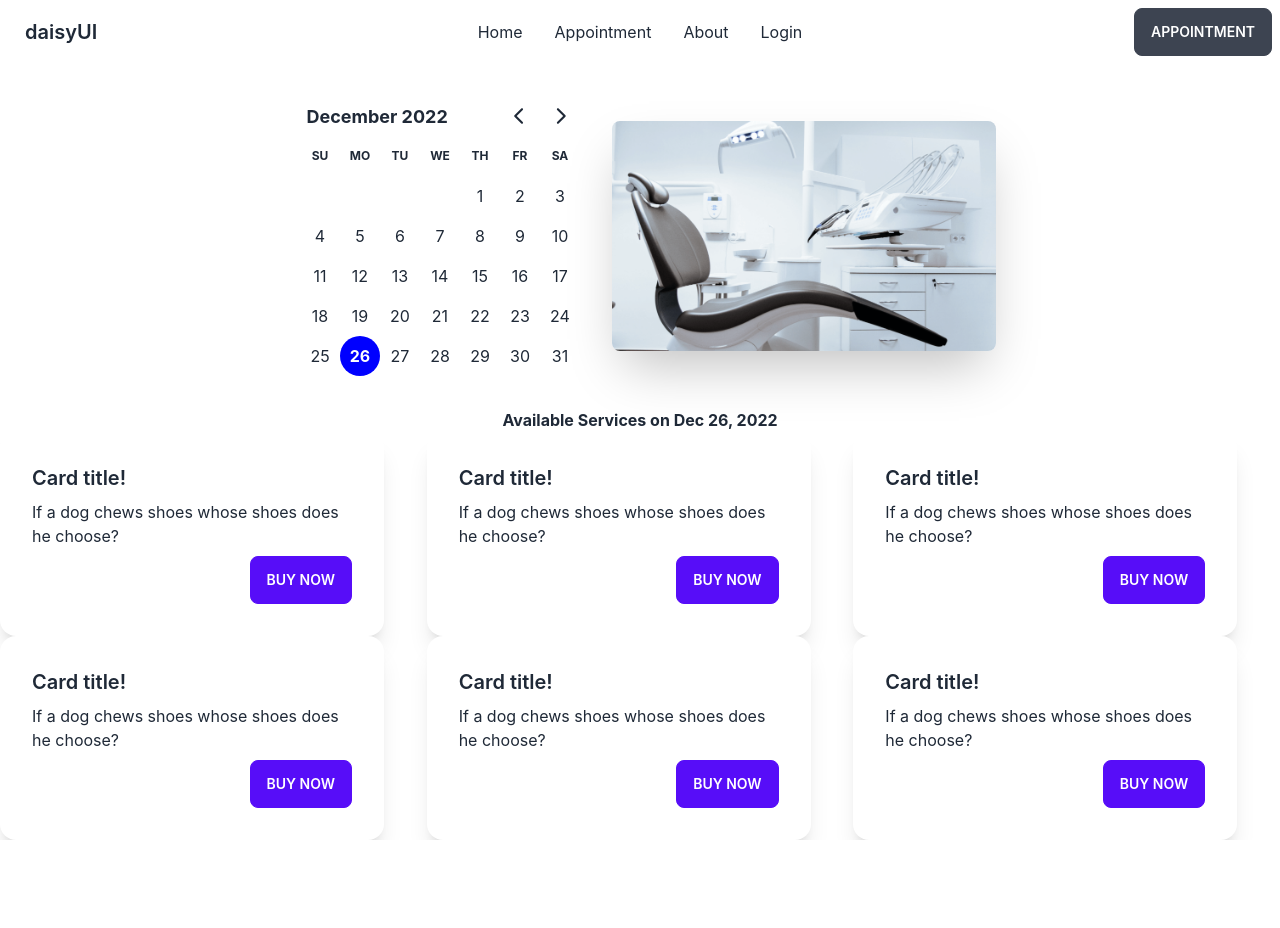
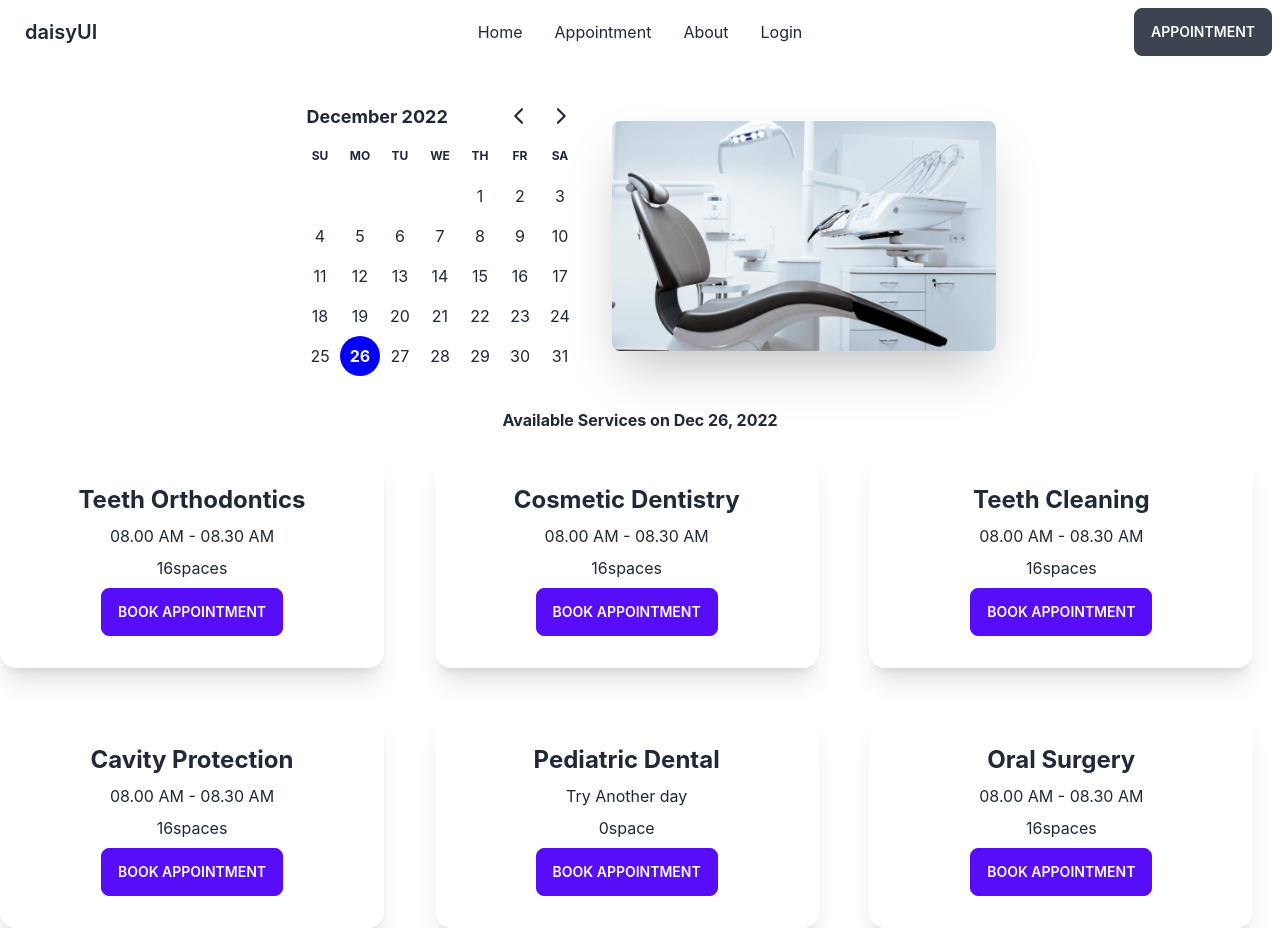
Before and after one commit to Mr-Rahman786/dimentional-projects, a React (Create React App) app: page /appointment in a window 1280 px wide. Before the commit the page ends 840 px from the top, so only its background shows below. Built offline with nearby package versions, Linux system fonts and the light colour scheme.

Commit message:
added slot dynamically

```diff
--- a/src/Pages/Appointment/AvailableAppointment/AppointmentOption.js
+++ b/src/Pages/Appointment/AvailableAppointment/AppointmentOption.js
@@ -1,15 +1,21 @@
 import React from 'react';
 
-const AppointmentOption = ({ appointmentOption }) => {
+const AppointmentOption = ({ appointmentOption, setTreatment }) => {
     const { name, slots } = appointmentOption;
     return (
         <div>
-            <div className="card w-96 bg-base-100 shadow-xl">
+            <div className="card w-96 bg-base-100 shadow-xl text-center mt-5">
                 <div className="card-body">
-                    <h2 className="card-title">Card title!</h2>
-                    <p>If a dog chews shoes whose shoes does he choose?</p>
-                    <div className="card-actions justify-end">
-                        <button className="btn btn-primary">Buy Now</button>
+                    <h2 className="card text-2xl font-bold text-center">{name}</h2>
+                    <p>{slots.length > 0 ? slots[0] : 'Try Another day'}</p>
+                    <p>{slots.length}{slots.length > 1 ? 'spaces' : 'space'}</p>
+                    <div className="card-actions justify-center">
+                        <label
+                            htmlFor="booking-modal"
+                            className="btn btn-primary"
+                            onClick={() => setTreatment(appointmentOption)}
+                        >Book Appointment</label>
+
                     </div>
                 </div>
             </div>
--- a/src/Pages/Appointment/AvailableAppointment/AvailableAppointment.js
+++ b/src/Pages/Appointment/AvailableAppointment/AvailableAppointment.js
@@ -1,27 +1,36 @@
 import { format } from 'date-fns';
 import React, { useEffect, useState } from 'react';
+import BookingModal from '../../BookingModal/BookingModal';
 import AppointmentOption from './AppointmentOption';
 
 const AvailableAppointment = ({ selectedDate }) => {
 
     const [appointmentOptions, setAppointmentOptions] = useState([]);
-
+    const [treatment, setTreatment] = useState(null);
     useEffect(() => {
         fetch('appointmentOptions.json')
             .then(res => res.json())
             .then(data => setAppointmentOptions(data))
-    },[])
+    }, [])
     return (
         <section>
             <h2 className='text-center font-bold'>Available Services on {format(selectedDate, 'PP')}</h2>
-            <div className='grid grid-cols-1 lg:grid-cols-3 md:grid-cols-2'>
+            <div className='grid grid-cols-1 lg:grid-cols-3 md:grid-cols-2 gap-6'>
                 {
                     appointmentOptions.map(option => <AppointmentOption
                         key={option._id}
                         appointmentOption={option}
+                        setTreatment={setTreatment}
                     ></AppointmentOption>)
                 }
             </div>
+            {
+                treatment &&
+                <BookingModal
+                        selectedDate={selectedDate}
+                    treatment={treatment}
+                ></BookingModal>
+            }
         </section>
     );
 };
--- /dev/null
+++ b/src/Pages/BookingModal/BookingModal.js
@@ -0,0 +1,37 @@
+import { format } from 'date-fns/esm';
+import React from 'react';
+
+const BookingModal = ({ treatment, selectedDate }) => {
+    const { name ,slots} = treatment;
+    const date = format(selectedDate, 'PP')
+    return (
+        <>
+            <input type="checkbox" id="booking-modal" className="modal-toggle" />
+            <div className="modal">
+                <div className="modal-box relative">
+                    <label htmlFor="booking-modal" className="btn btn-sm btn-circle absolute right-2 top-2">✕</label>
+                    <h3 className="text-lg font-bold">{name}</h3>
+
+                    <form>
+                        <input type="text" disabled value={date} className="input input-bordered w-full mt-5 text-center" />
+                        <select className="select select-bordered w-full mt-5">
+
+                            {
+                                slots.map(slot => <option value={slot}>{ slot}</option>)
+                            }
+                            <option>Han Solo</option>
+                            <option>Greedo</option>
+                        </select>
+                        <input type="text" placeholder="Type here" className="input input-bordered w-full mt-5 text-center" />
+                        <input type="text" placeholder="Type here" className="input input-bordered w-full mt-5 text-center" />
+                        <input type="text" placeholder="Type here" className="input input-bordered w-full mt-5 text-center" />
+                        <input className='w-full text-white' type="submit" value="Submit" />
+                    </form>
+
+                </div>
+            </div>
+        </>
+    );
+};
+
+export default BookingModal;
```
